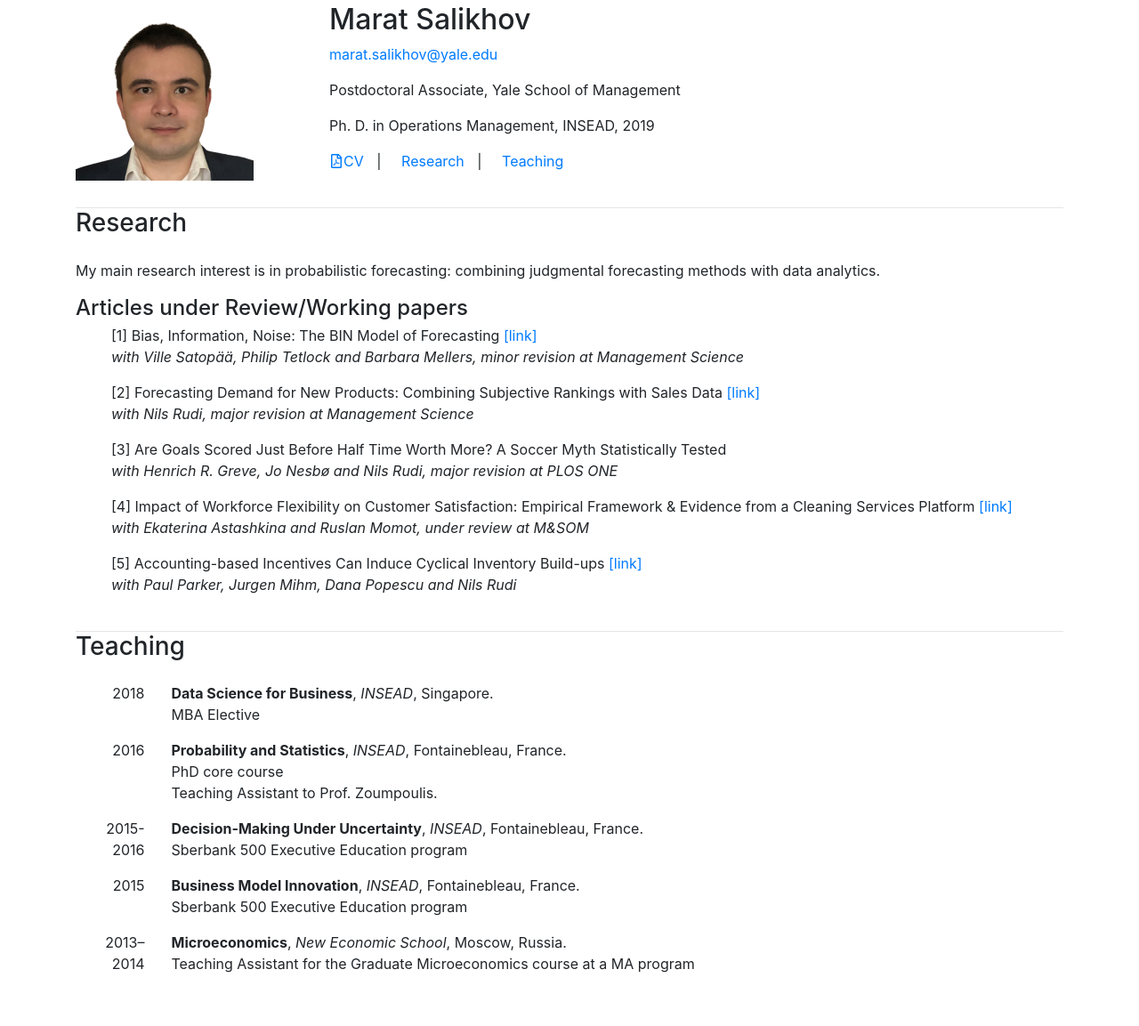
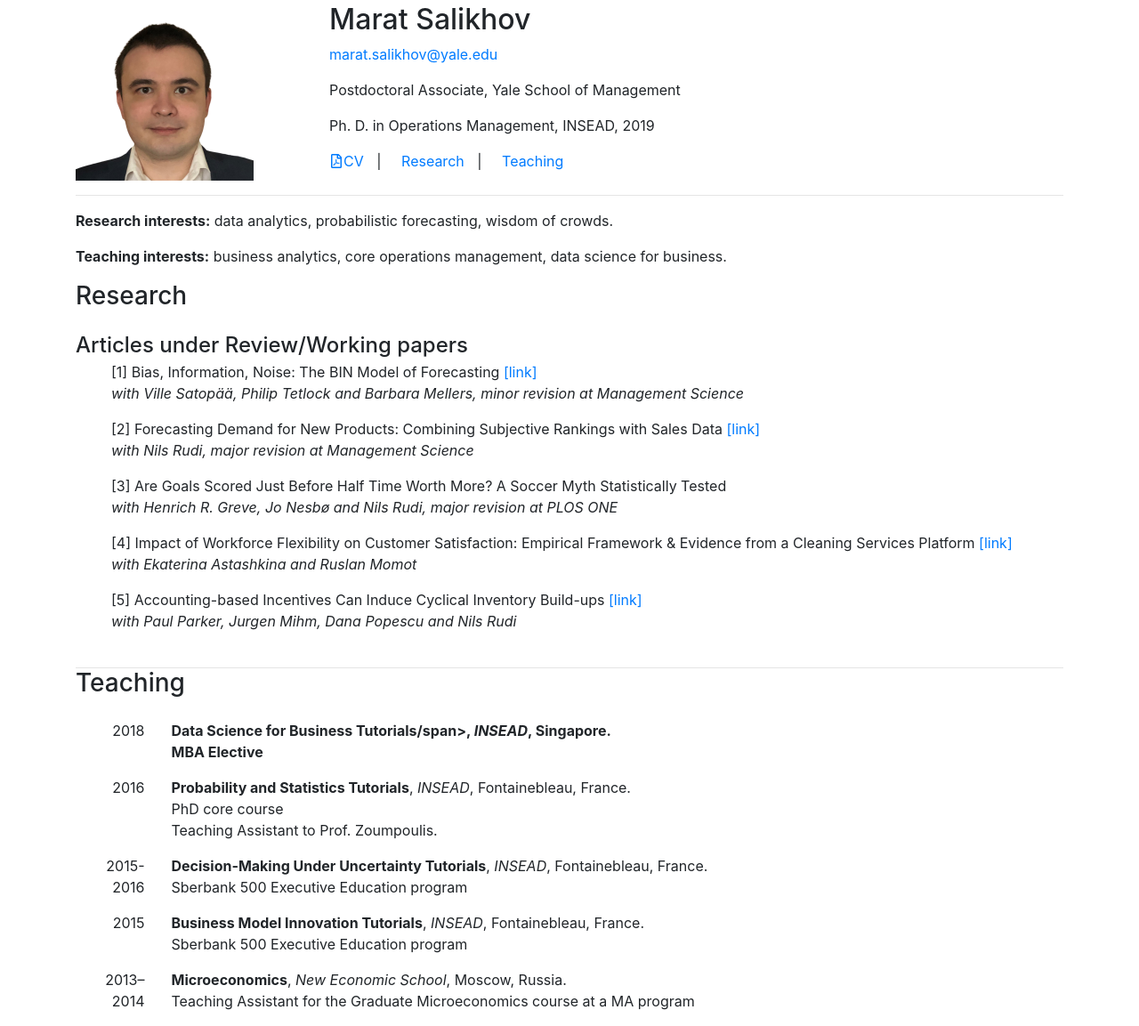
Before and after one commit to marat-r-salikhov/marat-r-salikhov.github.io, a plain HTML site: page index.html in a window 1280 px wide. Shown: the part 53-1206 px from the top of the page at 89% size. Before the commit the page ends 1164 px from the top, so only its background shows below. Drawn offline with nearby package versions, Linux system fonts and the light colour scheme.

Commit message:
Cleaned up the main page.

```diff
--- a/index.html
+++ b/index.html
@@ -45,7 +45,7 @@
         <div class="col-lg-3">
             <p><img class="img-responsive" width="200" height="200" src="profile.png"></p>
         </div>
-        <div class="col-lg-5 col-md-3 mb-4">
+        <div class="col-lg-5 col-md-3 mb-6">
             <h2>Marat Salikhov</h2>
             <p><a href="mailto:marat.salikhov@yale.edu">marat.salikhov@yale.edu</a></p>
             <p>Postdoctoral Associate, Yale School of Management</p>
@@ -66,12 +66,14 @@
     </div>
     <!-- /.row -->
     <hr class="m-0">
+    <p></p>
+    <p><b>Research interests:</b> data analytics, probabilistic forecasting, wisdom of crowds.</p>
+    <p><b>Teaching interests:</b> business analytics, core operations management, data science for business.</p>
     <div class="container-fluid p-0">
         <section class="resume-section p-0 p-lg-0 d-flex d-column"
                  id="research">
             <div class="my-auto">
                 <h3 class="mb-4">Research</h3>
-                <p>My main research interest is in probabilistic forecasting: combining judgmental forecasting methods with data analytics.</p>
                 <div class="resume-item d-flex flex-column flex-md-row mb-4">
                     <div class="resume-content mr-auto">
                         <h4 class="mb-1">Articles under
@@ -80,7 +82,7 @@
                             <ul style="list-style-type:none;">
                                 <li>
                                    [1] Bias, Information, Noise: The BIN Model of Forecasting
-                                     <a href="https://www.ssrn.com/abstract=3260826||https://www.ssrn.com/abstract=3540864">[link]</a>
+                                     <a href="https://www.ssrn.com/abstract=3260826">[link]</a>
                                     <p class="font-italic">with Ville Satopää, Philip Tetlock and Barbara Mellers, minor revision at Management Science</p>
                                 </li>
                                 <li>
@@ -98,10 +100,9 @@
                                 <li>
                                     [4] Impact of Workforce Flexibility on Customer
                                     Satisfaction: Empirical Framework &
-                                    Evidence from a Cleaning Services Platform <a href="https://www.ssrn.com/abstract=3260826||https://www.ssrn.com/abstract=3260826">[link]</a>
+                                    Evidence from a Cleaning Services Platform <a href="https://www.ssrn.com/abstract=3260826">[link]</a>
                                     <p class="font-italic">with Ekaterina
-                                        Astashkina and Ruslan Momot, under
-                                        review at M&SOM</p>
+                                        Astashkina and Ruslan Momot</p>
                                 </li>
                                 <li>
                                     [5] Accounting-based Incentives Can Induce
@@ -111,9 +112,6 @@
                                         Rudi
                                     </p>
                                 </li>
-
-
-
                             </ul>
                         </div>
 
@@ -131,7 +129,7 @@
                     <div class="row">
                         <div class="col-md-1 text-md-right">2018</div>
                         <div class="col-md-11">
-                            <span class="font-weight-bold">Data Science for Business</span>,
+                            <span class="font-weight-bold">Data Science for Business Tutorials/span>,
                             <span class="font-italic">INSEAD</span>, Singapore.
                             <div class="subheading mb-0">
                                 <p>
@@ -142,7 +140,7 @@
                     <div class="row">
                         <div class="col-md-1 text-md-right">2016</div>
                         <div class="col-md-11">
-                            <span class="font-weight-bold">Probability and Statistics</span>,
+                            <span class="font-weight-bold">Probability and Statistics Tutorials</span>,
                             <span class="font-italic">INSEAD</span>,
                             Fontainebleau, France.
                             <div class="subheading mb-0">
@@ -157,7 +155,7 @@
                     <div class="row">
                         <div class="col-lg-1 text-md-right">2015-2016</div>
                         <div class="col-lg-11">
-                            <span class="font-weight-bold">Decision-Making Under Uncertainty</span>,
+                            <span class="font-weight-bold">Decision-Making Under Uncertainty Tutorials</span>,
                             <span class="font-italic">INSEAD</span>,
                             Fontainebleau, France.
                             <div class="subheading mb-0">
@@ -170,7 +168,7 @@
                     <div class="row">
                         <div class="col-md-1 text-md-right">2015</div>
                         <div class="col-md-11">
-                            <span class="font-weight-bold">Business Model Innovation</span>,
+                            <span class="font-weight-bold">Business Model Innovation Tutorials</span>,
                             <span class="font-italic">INSEAD</span>,
                             Fontainebleau, France.
                             <div class="subheading mb-0">
```
